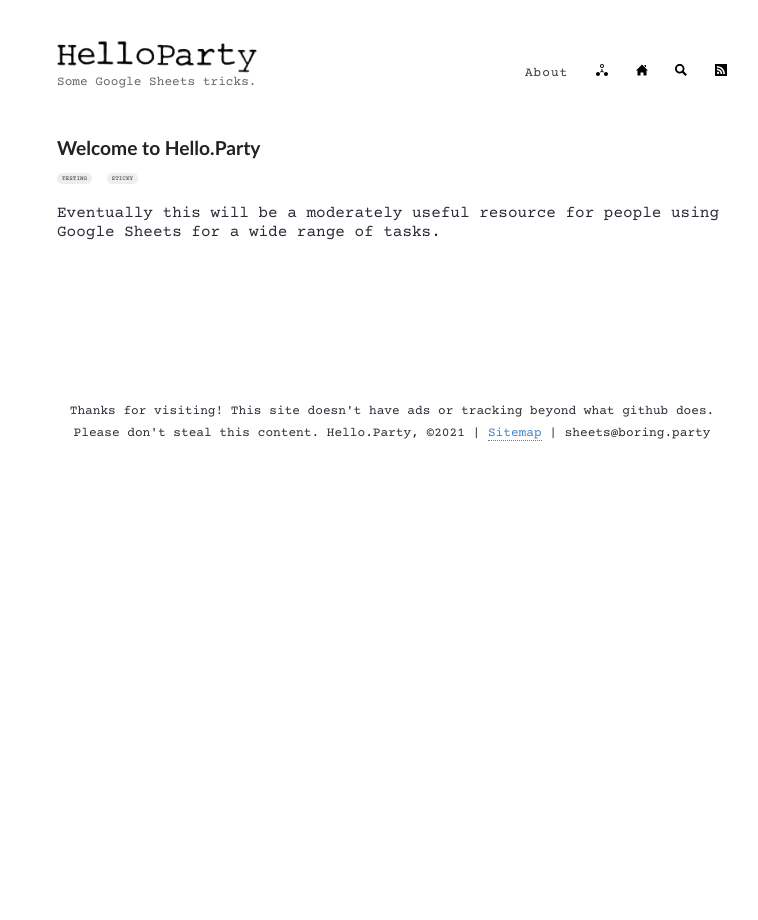
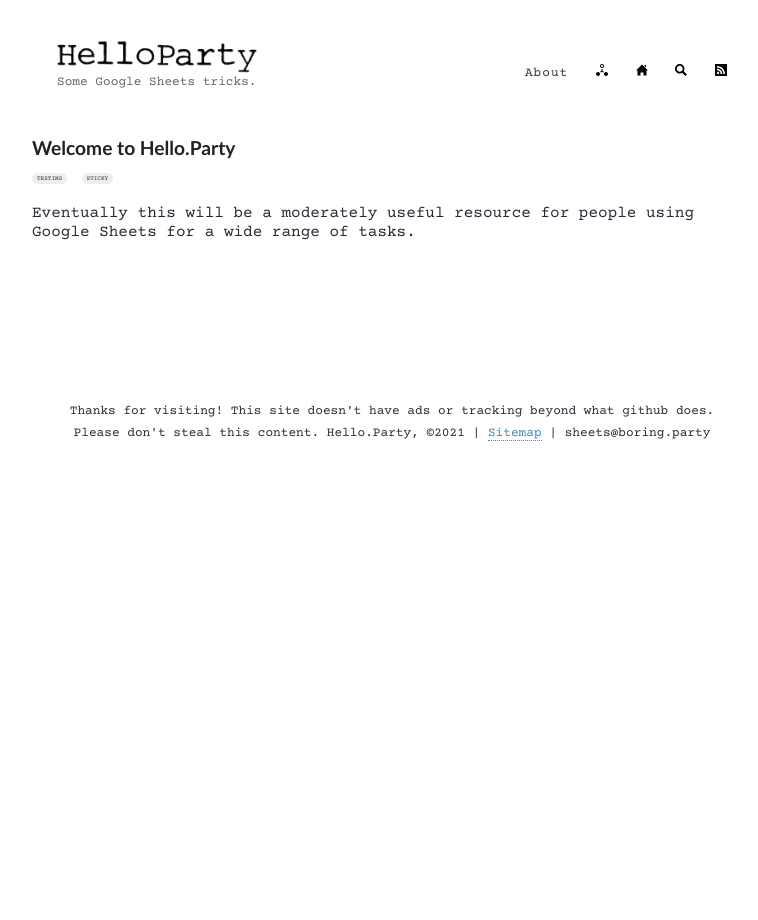
Before and after one commit to hello-party/hello-party-old.github.io, a Jekyll site: the page built from _posts/2021-02-01-sticky.md, in a window 1280 px wide. Shown: the whole page, without its empty margins (248-1006 px from the left). Built offline with Jekyll 4.4.1, drawn with Linux system fonts in a browser that asks for light colours.

Commit message:
Update style.scss

```diff
--- a/assets/style.scss
+++ b/assets/style.scss
@@ -63,9 +63,9 @@
 /*  background: $lightWhite;*/
 }
 
-article.post.detailed {
+/* article.post.detailed {
   margin: 0px 25px;
-}
+}*/
 
 h1, h2, h3, h4, h5, h6 {
   font-family: $mono;
@@ -314,9 +314,6 @@
 }
 
 @media (max-width: 769px){
-  article.post.detailed {
-    margin: 0px 0px;
-   }
   p > img {
 	max-width:calc(100%);
 	margin: 0 auto!important;}
```
